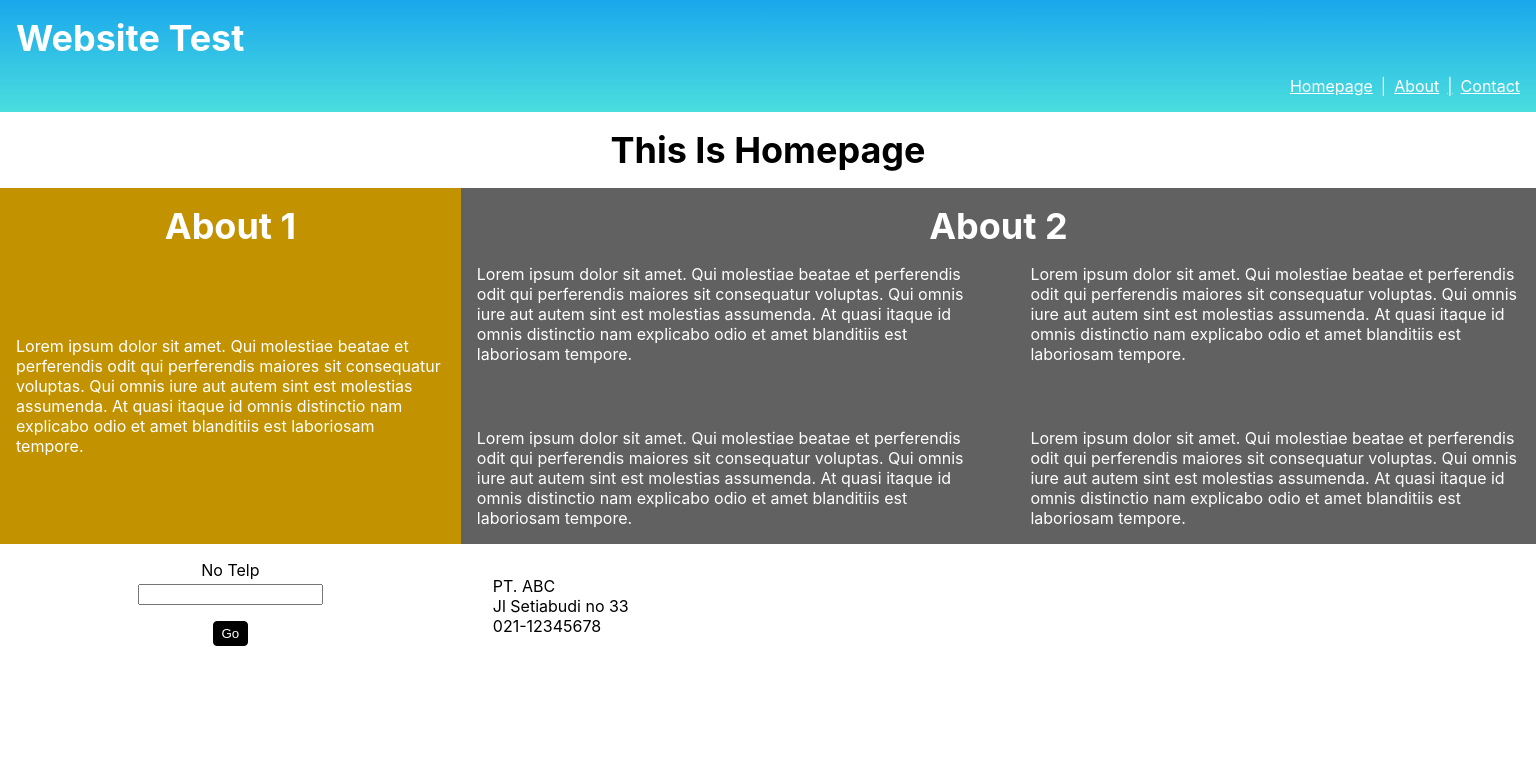
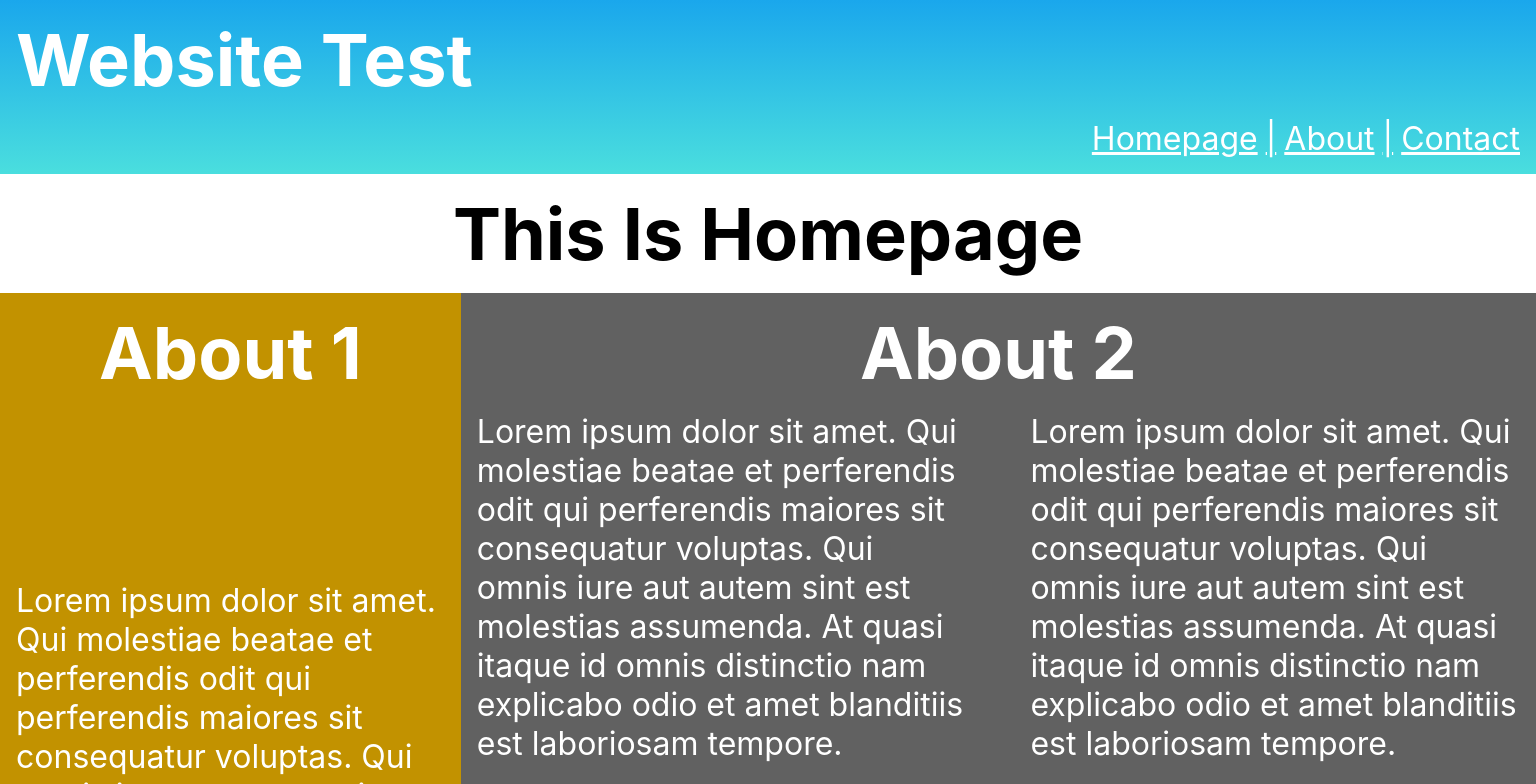
Before and after one commit to irsalsss/microsite, a React (Vite) app: page / in a window 1536 px wide. Shown: the top 784 px of the page. Built offline with nearby package versions, Linux system fonts and the light colour scheme.

Commit message:
fix responsive

```diff
--- a/src/layout/Header.jsx
+++ b/src/layout/Header.jsx
@@ -7,7 +7,7 @@ const Header = () => {
   const navLink = useCallback((title, to) => {
     return (
       <Link
-        className="nav-link white capitalize"
+        className="nav-link text-desc white capitalize"
         to={to}
       >
         {title}
--- a/src/pages/about/AboutSection.jsx
+++ b/src/pages/about/AboutSection.jsx
@@ -4,7 +4,7 @@ import '../../styles/pages/section-about.scss';
 const AboutSection = () => {
   const loremIpsumcContent = useMemo(() => {
     return (
-      <p className='desc-container flex flex-1 items-center white'>
+      <p className='text-desc flex flex-1 items-center white'>
         Lorem ipsum dolor sit amet. Qui molestiae beatae et perferendis odit qui perferendis maiores sit consequatur voluptas. Qui omnis iure aut autem sint est molestias assumenda. At quasi itaque id omnis distinctio nam explicabo odio et amet blanditiis est laboriosam tempore.
       </p>
     )
--- a/src/pages/contact/ContactSection.jsx
+++ b/src/pages/contact/ContactSection.jsx
@@ -5,9 +5,9 @@ const ContactSection = () => {
   const { contact } = useContactStore();
   return (
     <div className='container-contact p-1'>
-      <p className='uppercase'>pt. abc</p>
-      <p>Jl Setiabudi no 33</p>
-      <p>{contact}</p>
+      <p className='text-desc uppercase'>pt. abc</p>
+      <p className='text-desc'>Jl Setiabudi no 33</p>
+      <p className='text-desc'>{contact}</p>
     </div>
   )
 }
--- a/src/pages/home/TelephoneSection.jsx
+++ b/src/pages/home/TelephoneSection.jsx
@@ -19,7 +19,7 @@ const TelephoneSection = () => {
   return (
     <>
       <label
-        className='capitalize mb-4-px'
+        className='text-desc capitalize'
         htmlFor="telp"
       >
         no telp
@@ -30,9 +30,10 @@ const TelephoneSection = () => {
         type="text"
         value={value}
         onChange={onChange}
+        className="std-input"
       />
       <button
-        className='px-8-px py-4-px rounded-4-px border-black white bg-black cursor-pointer mt-1'
+        className='text-desc std-button'
         onClick={onSubmit}
       >
         Go
--- a/src/pages/home/index.jsx
+++ b/src/pages/home/index.jsx
@@ -2,10 +2,11 @@ import React from 'react';
 import AboutSection from '../about/AboutSection';
 import ContactSection from '../contact/ContactSection';
 import TelephoneSection from './TelephoneSection';
+import '../../styles/pages/home.scss';
 
 const Home = () => {
   return (
-    <div className='container-home'>
+    <div className='container-home flex flex-1 flex-col'>
       <div className='flex justify-center'>
         <h2 className='title-container mt-1'>
           this is homepage
--- a/src/styles/global.scss
+++ b/src/styles/global.scss
@@ -110,10 +110,6 @@
   text-transform: capitalize;
 }
 
-.desc-container {
-  font-size: 16px;
-}
-
 .wrapper-left, .wrapper-right {
   padding: 1rem;
   display: flex;
@@ -128,12 +124,43 @@
   width: 70%;
 }
 
+.cursor-pointer {
+  cursor: pointer;
+}
+
+.border-black {
+  border: 1px solid black;
+}
+
+.std-button {
+  padding-left: 8px;
+  padding-right: 8px;
+  padding-top: 4px;
+  padding-bottom: 4px;
+  border-radius: 4px;
+  border: 1px solid black;
+  color: white;
+  background-color: black;
+  margin-top: 1rem;
+  cursor: pointer;
+}
+
+.std-input {
+  padding-left: 8px;
+  padding-right: 8px;
+  padding-top: 4px;
+  padding-bottom: 4px;
+  border-radius: 4px;
+  font-size: 16px;
+  margin-top: 16px;
+}
+
 @media only screen and (max-width: 768px) {
   .title-container {
     font-size: 20px;
   }
 
-  .desc-about {
+  .text-desc {
     font-size: 14px;
   }
 
@@ -143,10 +170,31 @@
   }
 }
 
-.cursor-pointer {
-  cursor: pointer;
+@media only screen and (min-width: 1441px) {
+  .title-container {
+    font-size: 72px;
+  }
+
+  .text-desc {
+    font-size: 32px;
+  }
+
+  .std-button {
+    padding-left: 16px;
+    padding-right: 16px;
+    padding-top: 8px;
+    padding-bottom: 8px;
+    border-radius: 8px;
+    margin-top: 32px;
+  }
+
+  .std-input {
+    padding-left: 8px;
+    padding-right: 8px;
+    padding-top: 4px;
+    padding-bottom: 4px;
+    border-radius: 4px;
+    font-size: 32px;
+    margin-top: 32px;
+  }
 }
-
-.border-black {
-  border: 1px solid black;
-}
--- a/src/styles/layout/header.scss
+++ b/src/styles/layout/header.scss
@@ -24,6 +24,12 @@
     }
   }
 
+  @media only screen and (min-width: 1441px) {
+    .title-header {
+      font-size: 72px;
+    }
+  }
+
   .nav-link::after {
     content: "|";
     margin-left: 8px;
--- /dev/null
+++ b/src/styles/pages/home.scss
@@ -0,0 +1,5 @@
+.container-home {
+  .section-about {
+    max-height: 1000px;
+  }
+}
```
